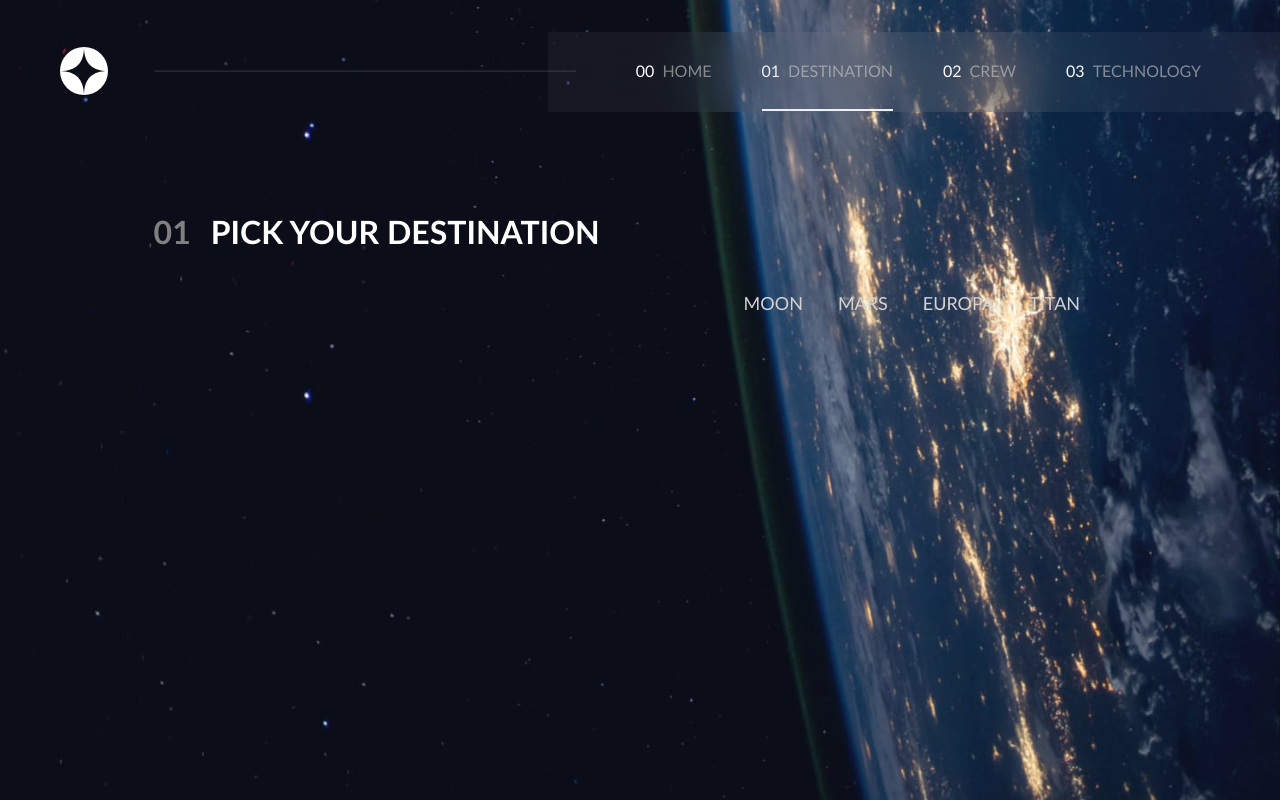
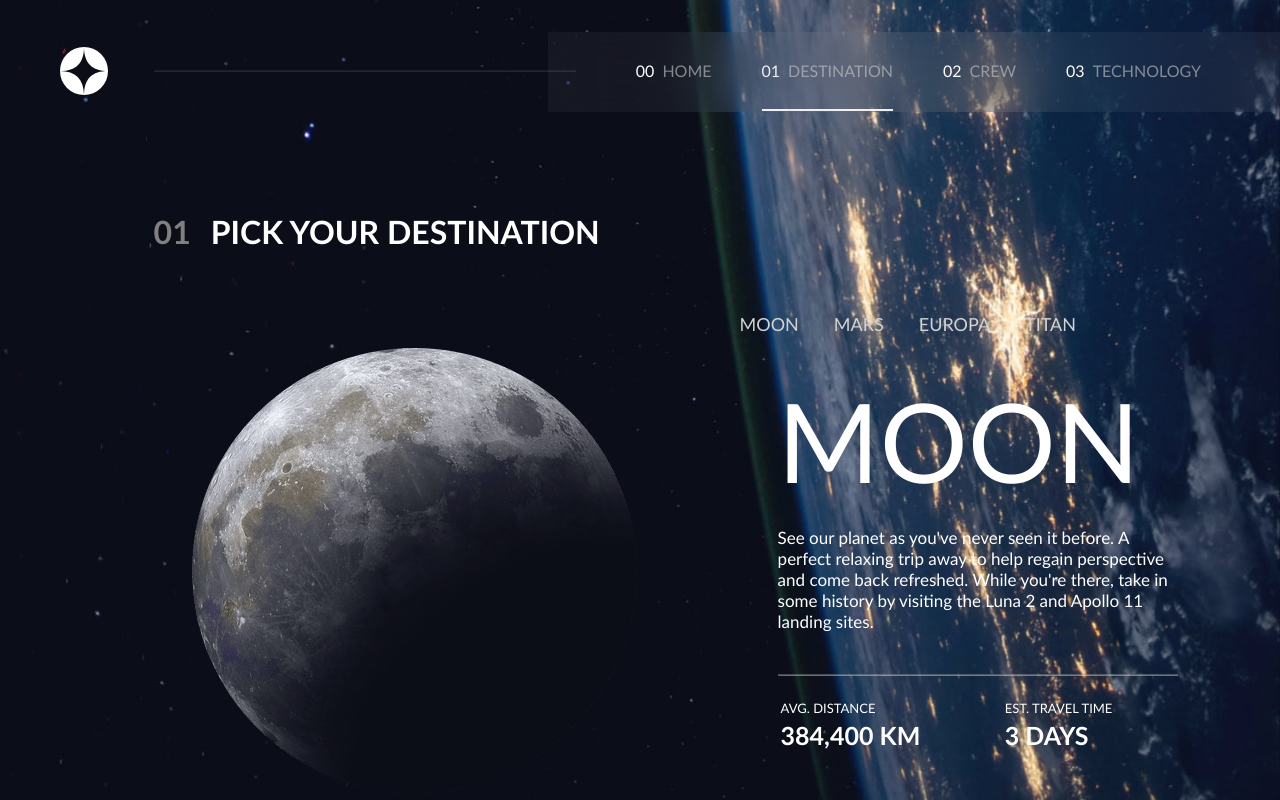
Before and after one commit to a-jahangir/space-multipage-website, a Vue app: page /destination in a window 1280 px wide. Built offline with nearby package versions, Linux system fonts and the light colour scheme.

Commit message:
Destinations Creating

```diff
--- a/src/components/destinations/moon.vue
+++ /dev/null
@@ -1,3 +0,0 @@
-<template>
-    asdasddddddddddddddddddddddddddddddd
-</template>
--- a/src/pages/Destination.vue
+++ b/src/pages/Destination.vue
@@ -1,30 +1,63 @@
 <template>
+
     <body class="main-body">
         <div class="main-links">
             <h1><span>01</span>PICK YOUR DESTINATION</h1>
             <ul>
-                <li><a>MOON</a></li>
-                <li><a>MARS</a></li>
-                <li><a>EUROPA</a></li>
-                <li><a>TITAN</a></li>
+                <li>MOON</li>
+                <li>MARS</li>
+                <li>EUROPA</li>
+                <li>TITAN</li>
             </ul>
-            <!-- <img src="@/assets/destination/image-moon.png" alt="Moon"> -->
         </div>
-        <Router-view></Router-view>
+        <div class="destinations">
+            <img src="@/assets/destination/image-moon.png" alt="MOON">
+            <div>
+                <p><span>MOON</span><br><br>See our planet as you've never seen it before.
+                    A perfect relaxing trip away to help regain perspective and come back refreshed.
+                    While you're there,
+                    take in some history by visiting the Luna 2 and Apollo 11 landing sites.
+                </p>
+                <br>
+                <br>
+                <hr>
+                <br>
+                <table>
+                    <thead>
+                        <tr>
+                            <td>AVG. DISTANCE</td>
+                            <td>EST. TRAVEL TIME</td>
+                        </tr>
+                    </thead>
+                    <tbody>
+                        <tr>
+                            <th>384,400 KM</th>
+                            <th>3 DAYS</th>
+                        </tr>
+                    </tbody>
+                </table>
+            </div>
+        </div>
     </body>
 </template>
 
 <script setup>
-
 </script>
 
 <style scoped>
+.main-body {
+    display: block;
+}
+
+.destinations {
+    display: flex;
+    justify-content: space-between;
+}
+
 .main-links {
     display: flex;
-    flex-direction: row;
-    position: relative;
+    justify-content: space-between;
     color: white;
-    width: 500px;
     margin-left: 12%;
     margin-top: 100px;
 }
@@ -37,20 +70,56 @@
 ul {
     list-style-type: none;
     display: flex;
-    position: absolute;
-    left: 110%;
-    top: 80px;
+    margin-right: 15%;
+    margin-top: 9%;
 }
 
-ul a {
+ul li {
     text-decoration: none;
+    cursor: pointer;
     font-size: large;
-    height: 30px;
+    height: 35px;
     margin-right: 35px;
     color: #d3d3d3;
 }
 
-ul a:hover {
+ul li:hover {
     color: #ffffff;
+    color: rgba(255, 255, 255, 0.9);
+    border-bottom: 2px solid rgba(255, 255, 255, 0.9);
+}
+
+.destinations img {
+    margin-left: 15%;
+}
+
+.destinations div {
+    margin-right: 8%;
+    margin-top: 2%;
+    width: 400px;
+    font-weight: 100;
+    font-size: 17px;
+    color: white;
+}
+
+.destinations div span {
+    font-size: 110px;
+}
+
+.destinations hr {
+    border-color: rgba(255, 255, 255, 0.384);
+}
+
+table {
+    width: 100%;
+}
+
+td {
+    font-size: small;
+}
+
+th {
+    text-align: left;
+    font-size: 25px;
 }
 </style>
```
